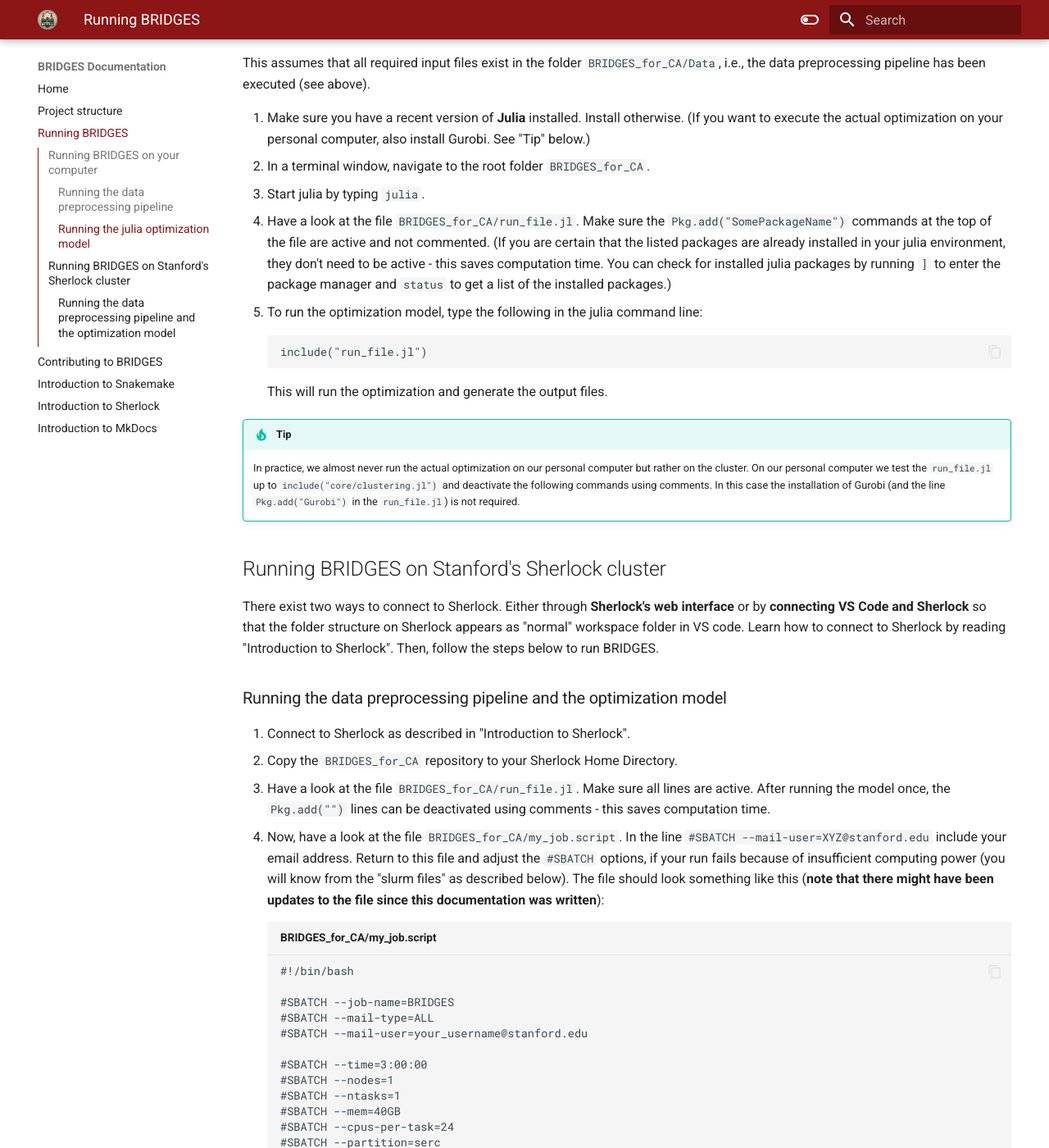
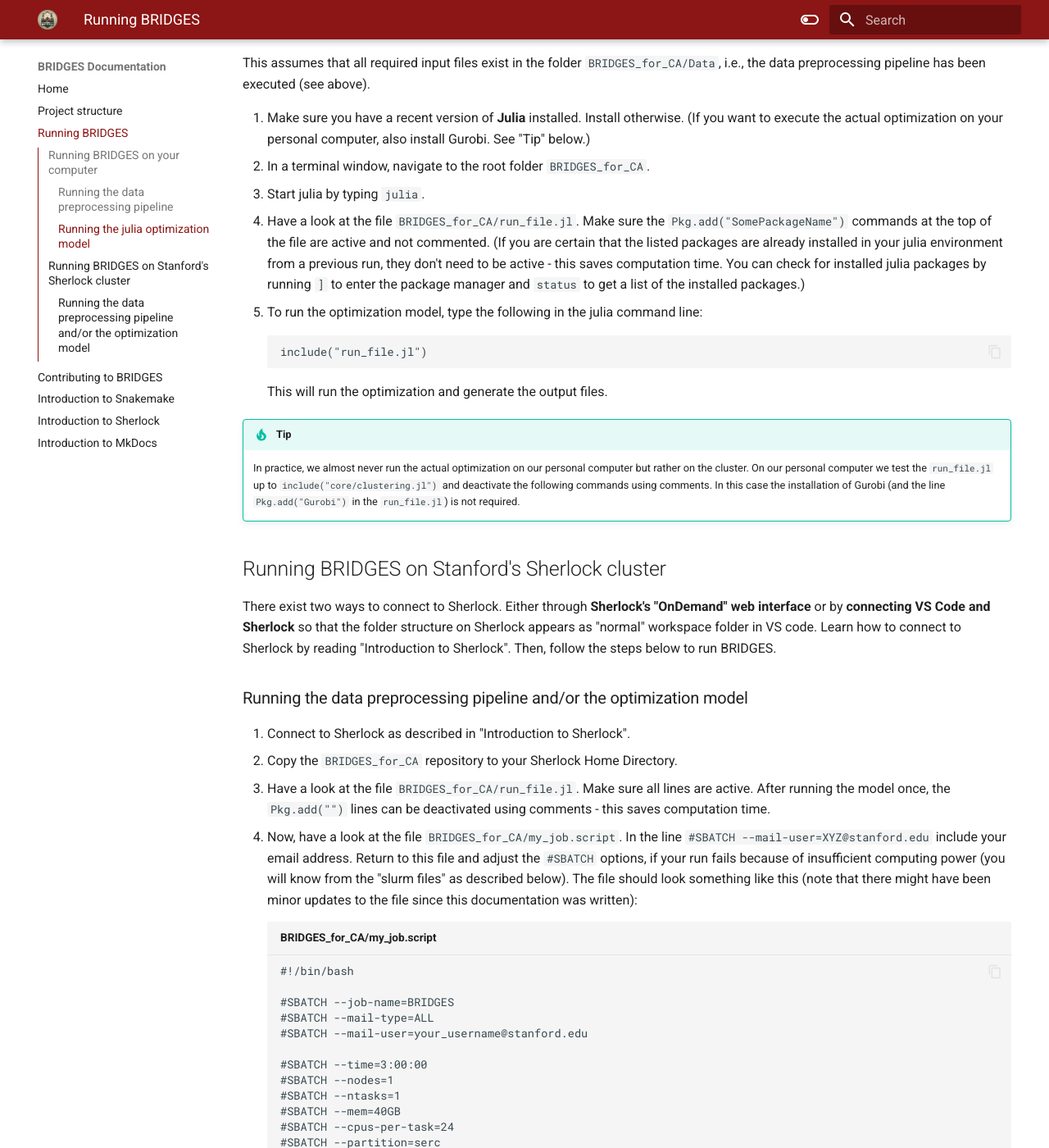
Before and after one commit to Stanford-EAO/BRIDGES_for_CA, an MkDocs documentation site: the page built from docs/runningbridges.md, in a window 1280 px wide and 1400 px high, scrolled down 1729 px. Shown: the whole window at 82% size. Built offline with MkDocs 1.6.1 and Material for MkDocs 9.7.7, drawn with Linux system fonts in a browser that asks for light colours; some of the changed text lies outside the part shown.

Commit message:
Updates to documentation

````diff
--- a/docs/runningbridges.md
+++ b/docs/runningbridges.md
@@ -53,7 +53,7 @@ This assumes that all required input files exist in the folder `BRIDGES_for_CA/D
 1. Make sure you have a recent version of **Julia** installed. Install otherwise. (If you want to execute the actual optimization on your personal computer, also install Gurobi. See "Tip" below.)
 2. In a terminal window, navigate to the root folder `BRIDGES_for_CA`.
 3. Start julia by typing `julia`.
-4. Have a look at the file `BRIDGES_for_CA/run_file.jl`. Make sure the `Pkg.add("SomePackageName")` commands at the top of the file are active and not commented. (If you are certain that the listed packages are already installed in your julia environment, they don't need to be active - this saves computation time. You can check for installed julia packages by running `]` to enter the package manager and `status` to get a list of the installed packages.)
+4. Have a look at the file `BRIDGES_for_CA/run_file.jl`. Make sure the `Pkg.add("SomePackageName")` commands at the top of the file are active and not commented. (If you are certain that the listed packages are already installed in your julia environment from a previous run, they don't need to be active - this saves computation time. You can check for installed julia packages by running `]` to enter the package manager and `status` to get a list of the installed packages.)
 5. To run the optimization model, type the following in the julia command line:
 ```
 include("run_file.jl")
@@ -66,14 +66,14 @@ This will run the optimization and generate the output files.
 
 ## Running BRIDGES on Stanford's Sherlock cluster
 
-There exist two ways to connect to Sherlock. Either through **Sherlock's web interface** or by **connecting VS Code and Sherlock** so that the folder structure on Sherlock appears as "normal" workspace folder in VS code. Learn how to connect to Sherlock by reading "Introduction to Sherlock". Then, follow the steps below to run BRIDGES.
+There exist two ways to connect to Sherlock. Either through **Sherlock's "OnDemand" web interface** or by **connecting VS Code and Sherlock** so that the folder structure on Sherlock appears as "normal" workspace folder in VS code. Learn how to connect to Sherlock by reading "Introduction to Sherlock". Then, follow the steps below to run BRIDGES.
 
-### Running the data preprocessing pipeline and the optimization model
+### Running the data preprocessing pipeline and/or the optimization model
 
 1. Connect to Sherlock as described in "Introduction to Sherlock".
 2. Copy the `BRIDGES_for_CA` repository to your Sherlock Home Directory.
 3. Have a look at the file `BRIDGES_for_CA/run_file.jl`. Make sure all lines are active. After running the model once, the `Pkg.add("")` lines can be deactivated using comments - this saves computation time.
-4. Now, have a look at the file `BRIDGES_for_CA/my_job.script`. In the line `#SBATCH --mail-user=XYZ@stanford.edu` include your email address. Return to this file and adjust the `#SBATCH` options, if your run fails because of insufficient computing power (you will know from the "slurm files" as described below). The file should look something like this (**note that there might have been updates to the file since this documentation was written**):
+4. Now, have a look at the file `BRIDGES_for_CA/my_job.script`. In the line `#SBATCH --mail-user=XYZ@stanford.edu` include your email address. Return to this file and adjust the `#SBATCH` options, if your run fails because of insufficient computing power (you will know from the "slurm files" as described below). The file should look something like this (note that there might have been minor updates to the file since this documentation was written):
 ``` title="BRIDGES_for_CA/my_job.script"
 #!/bin/bash
 
@@ -100,7 +100,7 @@ snakemake -s "./DataPreprocessing/Snakefile" --cores all --use-conda --conda-fro
 # Run the optimization model
 srun julia run_file.jl
 ```
-5. In the same file: If you want to run only the data preprocessing pipeline or only the optimization model, use comments to deactivate the corresponding commands:
+5. In the same file: **If you want to run only the data preprocessing pipeline or only the optimization model**, use comments to deactivate the corresponding commands:
 ```
 # Run the data preprocessing pipeline
 snakemake -s "./DataPreprocessing/Snakefile" --cores all --use-conda --conda-frontend conda     # deactivate this line to only run the optimization model (the input files must be present)
````
Also changed, not shown: other parts of docs/runningbridges.md (+2 -2 lines), docs/projectstructure.md (+3 -5 lines), docs/snakemake101.md (+4 -4 lines).
